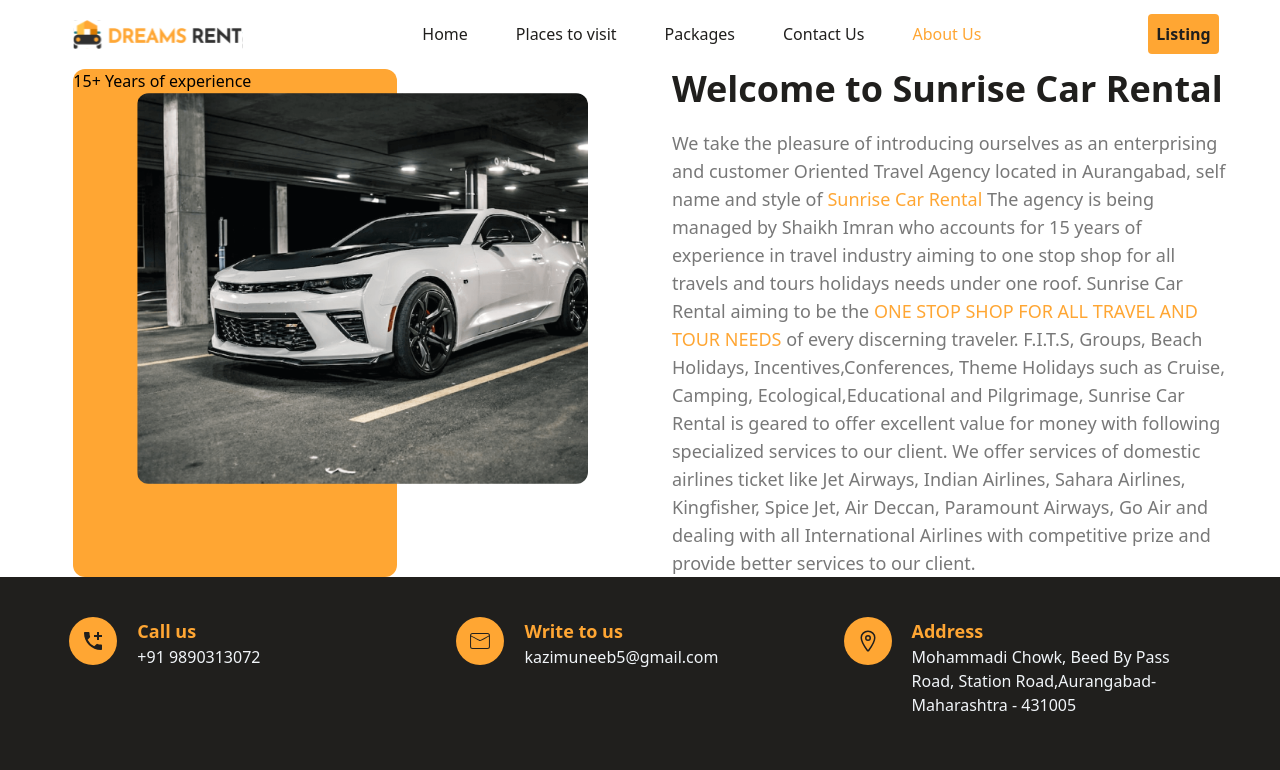
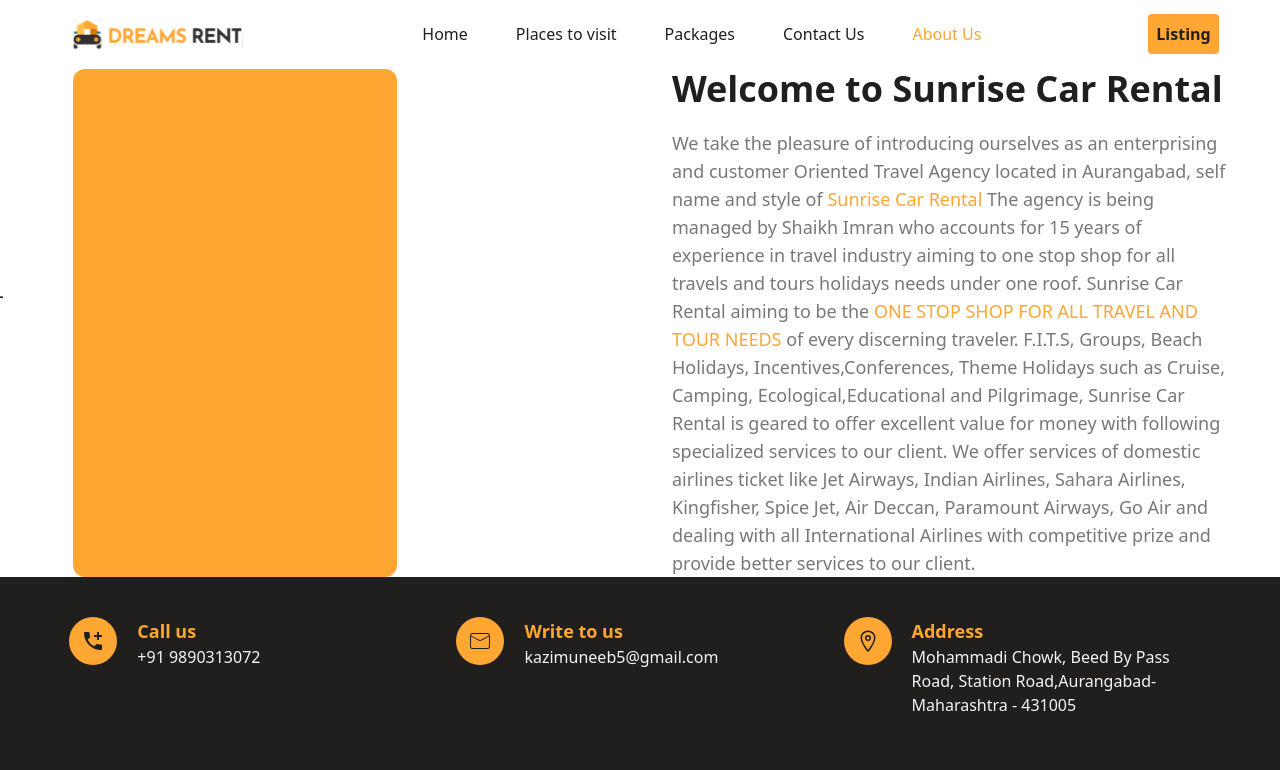
Before and after one commit to KaziMuneeb/sunrise_car_rentals, a Next.js app: page /about in a window 1280 px wide. Shown: the top 770 px of the page. Built offline with nearby package versions, Linux system fonts and the light colour scheme.

Commit message:
developing  about us page

```diff
--- a/app/about/page.jsx
+++ b/app/about/page.jsx
@@ -3,20 +3,21 @@
     <div className="w-11/12 mx-auto ">
       <div className="grid sm:grid-cols-2 sm:gap-x-16 gap-y-5">
         <div className="relative sm:px-5">
-          <div className="bg-vivid-orange absolute w-7/12 h-full rounded-xl">
-            <span className="transform -rotate-90">
+          <div className="bg-vivid-orange absolute w-7/12 h-full rounded-xl flex items-centre justify-center">
+            {/* absolute top-[16rem] -left-20 text-xl */}
+            <span className=" -rotate-90 transform ">
               15+ Years of experience
             </span>
           </div>
           <div className=" relative z-10 pl-16 py-5 sm:py-6">
-            <img
+            {/* <img
               src="/images/about-us_image.png"
               alt="abt_image"
               className="rounded-xl "
-            />
+            /> */}
           </div>
         </div>
-        <div className="">
+        <div className=" self-center">
           <h1 className="text-2xl text-base-color sm:text-4xl font-semibold sm:mb-5">
             Welcome to Sunrise Car Rental
           </h1>
```
